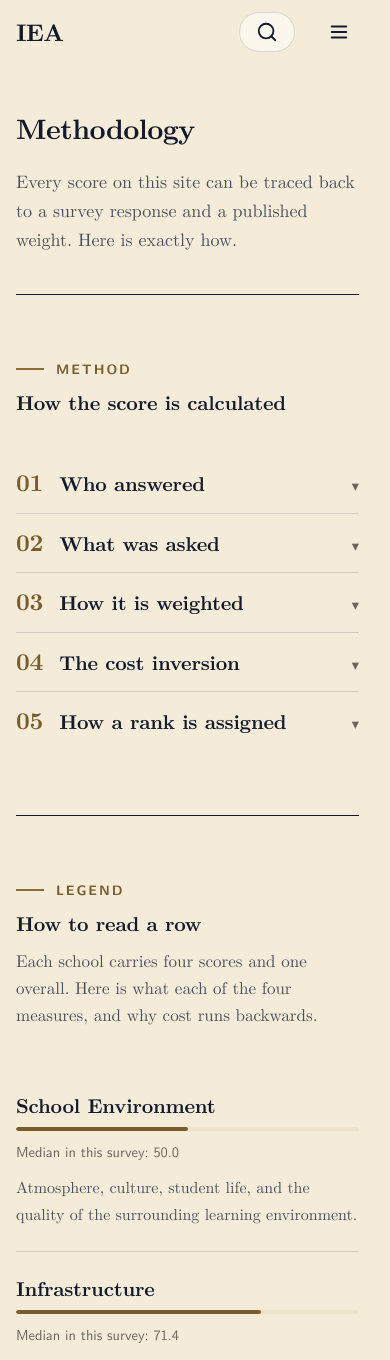
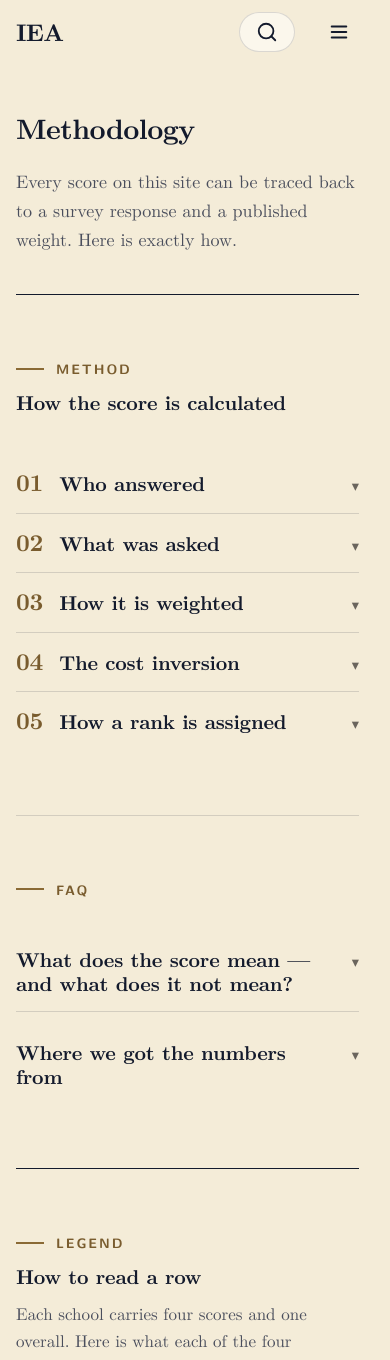
Before and after one commit to imscartissue/iea-revamp, a React (Vite) app: page /methodology in a window 390 px wide. Shown: the top 1360 px of the page. Built offline with nearby package versions, Linux system fonts and the light colour scheme.

Commit message:
big text files

```diff
--- a/src/components/data-display/SectionHeader.tsx
+++ b/src/components/data-display/SectionHeader.tsx
@@ -19,7 +19,7 @@ export function SectionHeader({
   /** The lede is capped at 60ch — a standfirst wider than that is unreadable. */
 }: {
   eyebrow?: string;
-  title: string;
+  title?: string;
   lede?: ReactNode;
   action?: ReactNode;
   className?: string;
@@ -33,7 +33,7 @@ export function SectionHeader({
             <span className="type-label text-bronze-ink">{eyebrow}</span>
           </div>
         ) : null}
-        <h2 className="type-heading text-ink">{title}</h2>
+        {title ? <h2 className="type-heading text-ink">{title}</h2> : null}
         {lede ? <p className="type-subheading measure-tight text-ink-muted">{lede}</p> : null}
       </div>
       {action ? <div className="shrink-0">{action}</div> : null}
--- /dev/null
+++ b/src/components/site/FaqItem.tsx
@@ -0,0 +1,62 @@
+import { useState, type ReactNode } from "react";
+
+import { isoDate } from "@/lib/format";
+import { cn } from "@/lib/utils";
+
+/**
+ * A collapsible FAQ item.
+ *
+ * A `<button>` wrapping the question, with the answer in a region that is hidden
+ * until it is opened. `aria-expanded` on the button and `aria-hidden` on the
+ * answer keep the state announced; the chevron is decorative.
+ *
+ * Items start closed, so a page never opens with a wall of caveats. This is why
+ * the dimensions on `/methodology` are a FAQ rather than an always-open list.
+ */
+export function FaqItem({ question, answer }: { question: string; answer: ReactNode }) {
+  const [open, setOpen] = useState(false);
+
+  return (
+    <div className="border-b border-rule-soft last:border-b-0">
+      <button
+        type="button"
+        onClick={() => setOpen((v) => !v)}
+        aria-expanded={open}
+        className="flex w-full items-baseline gap-4 rounded-sm py-4 text-left transition-colors duration-[120ms] hover:bg-bronze-wash focus-visible:outline-2 focus-visible:outline-offset-2 focus-visible:outline-bronze"
+      >
+        <span className="type-heading flex-1 text-ink">{question}</span>
+        <span
+          aria-hidden="true"
+          className={cn(
+            "type-caption shrink-0 text-ink-faint transition-transform duration-200",
+            open && "rotate-180",
+          )}
+        >
+          ▾
+        </span>
+      </button>
+
+      <div
+        aria-hidden={!open}
+        className={cn(
+          "grid transition-[grid-template-rows] duration-200 ease-brand",
+          open ? "grid-rows-[1fr]" : "grid-rows-[0fr]",
+        )}
+      >
+        <div className="overflow-hidden">
+          <div className="pb-6">{answer}</div>
+        </div>
+      </div>
+    </div>
+  );
+}
+
+/** One term/value row inside a provenance `<dl>`. */
+export function Datum({ term, value, iso }: { term: string; value: string; iso?: string }) {
+  return (
+    <div className="flex flex-wrap items-baseline gap-x-6 gap-y-1 border-b border-rule-soft pb-3">
+      <dt className="type-label w-24 shrink-0 text-ink-faint md:w-48">{term}</dt>
+      <dd className="type-ui text-ink">{iso ? <time dateTime={isoDate(iso)}>{value}</time> : value}</dd>
+    </div>
+  );
+}
--- a/src/pages/AboutPage.tsx
+++ b/src/pages/AboutPage.tsx
@@ -1,16 +1,15 @@
-import { useEffect, useState } from "react";
+import { useEffect } from "react";
 import { Link } from "react-router";
 
 import { Container } from "@/components/site/Container";
 import { Reveal } from "@/components/site/Reveal";
 import { Rule } from "@/components/site/Rule";
-import { SectionHeader } from "@/components/data-display/SectionHeader";
 import { StatBlock, StatRow } from "@/components/data-display/StatBlock";
 import { Button } from "@/components/ui/button";
 import { TeamCard } from "@/components/site/TeamCard";
 import { SEO, applySeo } from "@/lib/seo";
 import { bandCounts, meanResponses, meta, totalSchools } from "@/lib/data";
-import { formatCount, formatCountPlus, formatDate, isoDate } from "@/lib/format";
+import { formatCount, formatCountPlus, formatDate } from "@/lib/format";
 
 /**
  * The project, the limitations, and the people.
@@ -18,10 +17,7 @@ import { formatCount, formatCountPlus, formatDate, isoDate } from "@/lib/format"
  * On the live site this page is literally "Information Unavailable". It exists
  * because a ranking is a statistical claim about named institutions, and the
  * reader is entitled to know who made it, how, and how much to trust it. The
- * how lives on `/methodology`, not here.
- *
- * The FAQ below the photos carries where the number came from, collapsed by
- * default, so the page does not open with a wall of caveats.
+ * how — and the FAQ about what the score means — live on `/methodology`.
  */
 export function AboutPage() {
   useEffect(() => applySeo(SEO.about), []);
@@ -131,30 +127,11 @@ export function AboutPage() {
         </Reveal>
 
         <p className="type-body measure mt-6 text-ink-muted">
-          And the 200+ students who answered the survey, who are the reason any
-          of this exists. They are not named here, and their individual answers
-          are not published — only the aggregate reaches this page.
+          We want to show our gratitude to all those who answered the surveys
+          honestly and made this possible. Their name and the individual
+          responses, however, won't be published anywhere to maintain their
+          anonymity.
         </p>
-
-        <Rule />
-
-        {/* --- FAQ --------------------------------------------------------- */}
-        <Reveal className="py-12 md:py-16" delayMs={220}>
-          <SectionHeader eyebrow="FAQ" title="What the score means" />
-          <div className="mt-8 flex flex-col gap-3">
-            <FaqItem
-              question="Where we got the numbers from"
-              answer={
-                <dl className="flex flex-col gap-3">
-                  <Datum term="Published" value={formatDate(meta.publicationDate)} iso={meta.publicationDate} />
-                  <Datum term="Source" value={meta.source} />
-                  <Datum term="Scope" value={`${meta.location}, ${meta.gradeRange}`} />
-                  <Datum term="Responses" value={formatCountPlus(meta.totalResponses)} />
-                </dl>
-              }
-            />
-          </div>
-        </Reveal>
 
         <Rule />
 
@@ -175,53 +152,3 @@ export function AboutPage() {
     </Container>
   );
 }
-
-function Datum({ term, value, iso }: { term: string; value: string; iso?: string }) {
-  return (
-    <div className="flex flex-wrap items-baseline gap-x-6 gap-y-1 border-b border-rule-soft pb-3">
-      <dt className="type-label w-24 shrink-0 text-ink-faint md:w-48">{term}</dt>
-      <dd className="type-ui text-ink">{iso ? <time dateTime={isoDate(iso)}>{value}</time> : value}</dd>
-    </div>
-  );
-}
-
-/**
- * A collapsible FAQ item.
- *
- * A `<button>` wrapping the question, with the answer in a region that is hidden
- * until it is opened. `aria-expanded` on the button and `aria-hidden` on the
- * answer keep the state announced; the chevron is decorative.
- *
- * Both items start closed, so the page does not open with a wall of caveats.
- */
-function FaqItem({ question, answer }: { question: string; answer: React.ReactNode }) {
-  const [open, setOpen] = useState(false);
-
-  return (
-    <div className="border-b border-rule-soft last:border-b-0">
-      <button
-        type="button"
-        onClick={() => setOpen((v) => !v)}
-        aria-expanded={open}
-        className="flex w-full items-baseline gap-4 rounded-sm py-4 text-left transition-colors duration-[120ms] hover:bg-bronze-wash focus-visible:outline-2 focus-visible:outline-offset-2 focus-visible:outline-bronze"
-      >
-        <span className="type-heading flex-1 text-ink">{question}</span>
-        <span
-          aria-hidden="true"
-          className={`type-caption shrink-0 text-ink-faint transition-transform duration-200 ${open ? "rotate-180" : ""}`}
-        >
-          ▾
-        </span>
-      </button>
-
-      <div
-        aria-hidden={!open}
-        className={`grid transition-[grid-template-rows] duration-200 ease-brand ${open ? "grid-rows-[1fr]" : "grid-rows-[0fr]"}`}
-      >
-        <div className="overflow-hidden">
-          <div className="pb-6">{answer}</div>
-        </div>
-      </div>
-    </div>
-  );
-}
--- a/src/pages/MethodologyPage.tsx
+++ b/src/pages/MethodologyPage.tsx
@@ -4,9 +4,10 @@ import { Container } from "@/components/site/Container";
 import { Reveal } from "@/components/site/Reveal";
 import { Rule } from "@/components/site/Rule";
 import { SectionHeader } from "@/components/data-display/SectionHeader";
+import { FaqItem, Datum } from "@/components/site/FaqItem";
 import { HowToRead } from "@/components/home/HowToRead";
 import { SEO, applySeo } from "@/lib/seo";
-import { formatCountPlus } from "@/lib/format";
+import { formatCountPlus, formatDate } from "@/lib/format";
 import { meta } from "@/lib/data";
 
 /**
@@ -75,6 +76,64 @@ export function MethodologyPage() {
               ))}
             </ol>
           </section>
+
+          <Rule className="mt-16 md:mt-24" />
+
+          {/* FAQ — what the score means, and where the number came from.
+              Both start closed, so the method never opens as a wall of text. */}
+          <section className="mt-16 md:mt-24">
+            <SectionHeader eyebrow="FAQ" />
+            <div className="mt-8 flex flex-col gap-3">
+              <FaqItem
+                question="What does the score mean — and what does it not mean?"
+                answer={
+                  <div className="grid gap-x-10 gap-y-8 md:grid-cols-2">
+                    <div className="flex flex-col gap-4">
+                      <h3 className="type-label text-band-strong">What it does tell you</h3>
+                      <ul className="flex flex-col gap-3">
+                        {[
+                          "How students at a school actually rate four things that matter.",
+                          "Where a school sits relative to others rated on the same questions.",
+                          "Which of the four dimensions is carrying a school, and which is holding it back.",
+                        ].map((item) => (
+                          <li key={item} className="type-body measure-snug text-ink-muted">
+                            {item}
+                          </li>
+                        ))}
+                      </ul>
+                    </div>
+                    <div className="flex flex-col gap-4">
+                      <h3 className="type-label text-band-weak">What it does not</h3>
+                      <ul className="flex flex-col gap-3">
+                        {[
+                          "It is not an accreditation, and no school body has approved it.",
+                          "It is self-reported, so it reflects who felt able to answer and how they felt on the day.",
+                          "A single score hides tradeoffs. A school strong on benefit and weak on cost is a real school, not a bug.",
+                          "It is not a fit score for your child. That depends on what they need and what you can afford.",
+                        ].map((item) => (
+                          <li key={item} className="type-body measure-snug text-ink-muted">
+                            {item}
+                          </li>
+                        ))}
+                      </ul>
+                    </div>
+                  </div>
+                }
+              />
+              <FaqItem
+                question="Where we got the numbers from"
+                answer={
+                  <dl className="flex flex-col gap-3">
+                    <Datum term="Published" value={formatDate(meta.publicationDate)} iso={meta.publicationDate} />
+                    <Datum term="Source" value={meta.source} />
+                    <Datum term="Scope" value={`${meta.location}, ${meta.gradeRange}`} />
+                    <Datum term="Kathmandu Valley" value="NEV/ A levels/ IB students" />
+                    <Datum term="Responses" value={formatCountPlus(meta.totalResponses)} />
+                  </dl>
+                }
+              />
+            </div>
+          </section>
         </Reveal>
 
         <Rule tone="rule" />
```
